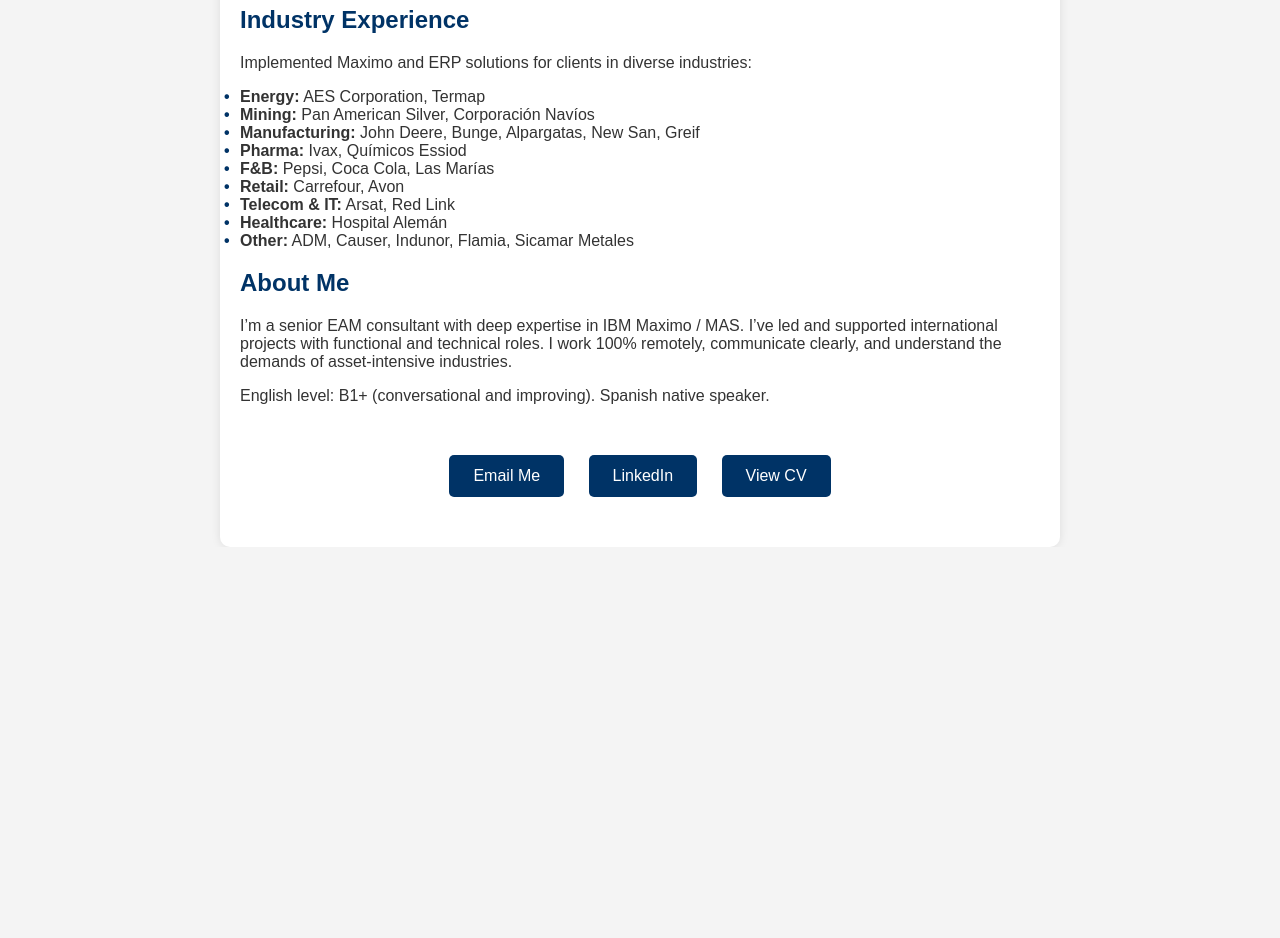
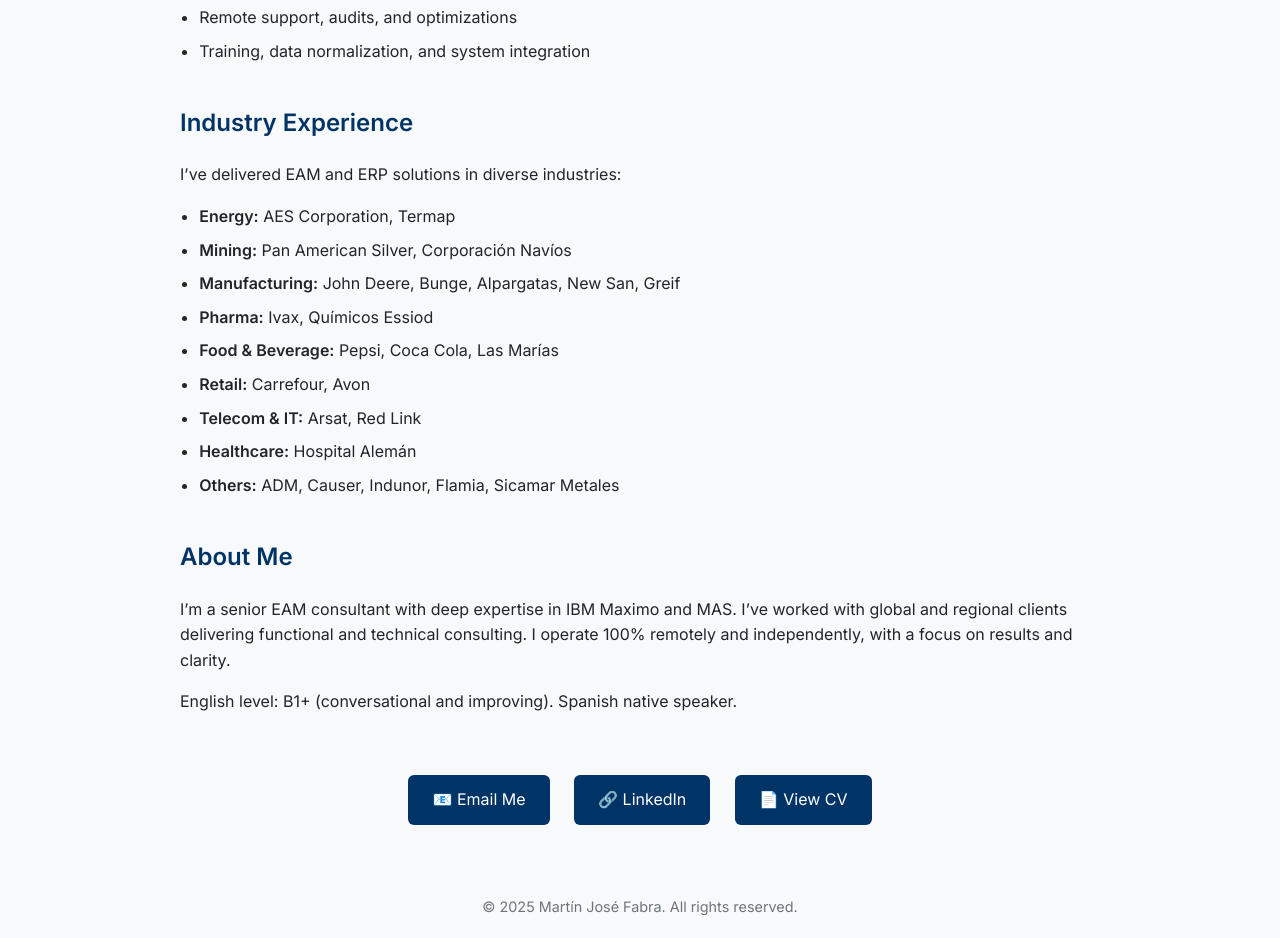
Before and after one commit to MartinFabra/mfsi.github.io, a plain HTML site: page index.html in a window 1280 px wide. Shown: the part 420-1358 px from the top of the page. Before the commit the page ends 967 px from the top, so only its background shows below. Drawn offline with Linux system fonts and the light colour scheme.

Commit message:
Add files via upload

```diff
--- a/index.html
+++ b/index.html
@@ -4,96 +4,115 @@
   <meta charset="UTF-8">
   <meta name="viewport" content="width=device-width, initial-scale=1.0">
   <title>Martín Fabra – IBM Maximo Consultant</title>
+  <link href="https://fonts.googleapis.com/css2?family=Inter:wght@400;600&display=swap" rel="stylesheet">
   <style>
+    * {
+      box-sizing: border-box;
+    }
     body {
-      font-family: Arial, sans-serif;
       margin: 0;
-      padding: 0;
-      background: #f4f4f4;
-      color: #333;
+      font-family: 'Inter', sans-serif;
+      background: #f8f9fa;
+      color: #212529;
+      line-height: 1.6;
     }
     header {
-      background-color: #003366;
-      color: white;
-      padding: 50px 20px;
+      background: linear-gradient(135deg, #003366, #00509e);
+      color: #fff;
+      text-align: center;
+      padding: 80px 20px 40px;
+    }
+    header h1 {
+      margin: 0;
+      font-size: 2.5rem;
+    }
+    header p {
+      font-size: 1.2rem;
+      opacity: 0.9;
+    }
+    .container {
+      max-width: 960px;
+      margin: 0 auto;
+      padding: 40px 20px;
+    }
+    h2 {
+      color: #003366;
+      margin-top: 40px;
+    }
+    ul {
+      padding-left: 1.2rem;
+    }
+    ul li {
+      margin-bottom: 8px;
+    }
+    .cta {
+      margin-top: 50px;
       text-align: center;
     }
-    section {
-      padding: 40px 20px;
-      max-width: 800px;
-      margin: auto;
-      background: white;
-      box-shadow: 0 0 10px rgba(0,0,0,0.1);
-      margin-top: 30px;
-      border-radius: 10px;
-    }
-    h1, h2 {
-      color: #003366;
-    }
-    ul {
-      list-style: none;
-      padding-left: 0;
-    }
-    ul li::before {
-      content: "\2022";
-      color: #003366;
-      font-weight: bold;
-      display: inline-block;
-      width: 1em;
-      margin-left: -1em;
-    }
-    .cta {
-      text-align: center;
-      margin-top: 40px;
-    }
     .cta a {
-      display: inline-block;
-      background-color: #003366;
+      background: #003366;
       color: white;
       text-decoration: none;
       padding: 12px 24px;
-      border-radius: 5px;
+      border-radius: 6px;
       margin: 10px;
+      display: inline-block;
+      transition: background 0.3s ease;
+    }
+    .cta a:hover {
+      background: #00509e;
+    }
+    footer {
+      text-align: center;
+      padding: 20px;
+      font-size: 0.9rem;
+      color: #6c757d;
     }
   </style>
 </head>
 <body>
   <header>
     <h1>Remote IBM Maximo / MAS Consultant</h1>
-    <p>+24 years in EAM, ERP & ITSM – Available for freelance and remote contracts</p>
+    <p>+24 years of EAM, ERP & ITSM experience – Available for freelance and remote contracts</p>
   </header>
 
+  <main class="container">
     <section>
       <h2>What I Do</h2>
       <ul>
         <li>Full-cycle IBM Maximo / MAS implementations</li>
         <li>Remote support, audits, and optimizations</li>
-      <li>Training, data normalization, system integrations</li>
+        <li>Training, data normalization, and system integration</li>
       </ul>
 
       <h2>Industry Experience</h2>
-    <p>Implemented Maximo and ERP solutions for clients in diverse industries:</p>
+      <p>I’ve delivered EAM and ERP solutions in diverse industries:</p>
       <ul>
         <li><strong>Energy:</strong> AES Corporation, Termap</li>
         <li><strong>Mining:</strong> Pan American Silver, Corporación Navíos</li>
         <li><strong>Manufacturing:</strong> John Deere, Bunge, Alpargatas, New San, Greif</li>
         <li><strong>Pharma:</strong> Ivax, Químicos Essiod</li>
-      <li><strong>F&B:</strong> Pepsi, Coca Cola, Las Marías</li>
+        <li><strong>Food & Beverage:</strong> Pepsi, Coca Cola, Las Marías</li>
         <li><strong>Retail:</strong> Carrefour, Avon</li>
         <li><strong>Telecom & IT:</strong> Arsat, Red Link</li>
         <li><strong>Healthcare:</strong> Hospital Alemán</li>
-      <li><strong>Other:</strong> ADM, Causer, Indunor, Flamia, Sicamar Metales</li>
+        <li><strong>Others:</strong> ADM, Causer, Indunor, Flamia, Sicamar Metales</li>
       </ul>
 
       <h2>About Me</h2>
-    <p>I’m a senior EAM consultant with deep expertise in IBM Maximo / MAS. I’ve led and supported international projects with functional and technical roles. I work 100% remotely, communicate clearly, and understand the demands of asset-intensive industries.</p>
+      <p>I’m a senior EAM consultant with deep expertise in IBM Maximo and MAS. I’ve worked with global and regional clients delivering functional and technical consulting. I operate 100% remotely and independently, with a focus on results and clarity.</p>
       <p>English level: B1+ (conversational and improving). Spanish native speaker.</p>
 
       <div class="cta">
-      <a href="mailto:mjfabra73@gmail.com">Email Me</a>
-      <a href="https://www.linkedin.com/in/martin-fabra" target="_blank">LinkedIn</a>
-      <a href="CV_Martin_Fabra_2025_EN.pdf" download>View CV</a>
+        <a href="mailto:mjfabra73@gmail.com">📧 Email Me</a>
+        <a href="https://www.linkedin.com/in/martin-fabra" target="_blank">🔗 LinkedIn</a>
+        <a href="CV_Martin_Fabra_2025_EN.pdf" download>📄 View CV</a>
       </div>
     </section>
+  </main>
+
+  <footer>
+    &copy; 2025 Martín José Fabra. All rights reserved.
+  </footer>
 </body>
 </html>
```
Lines whose indentation alone changed are shown as unchanged.
